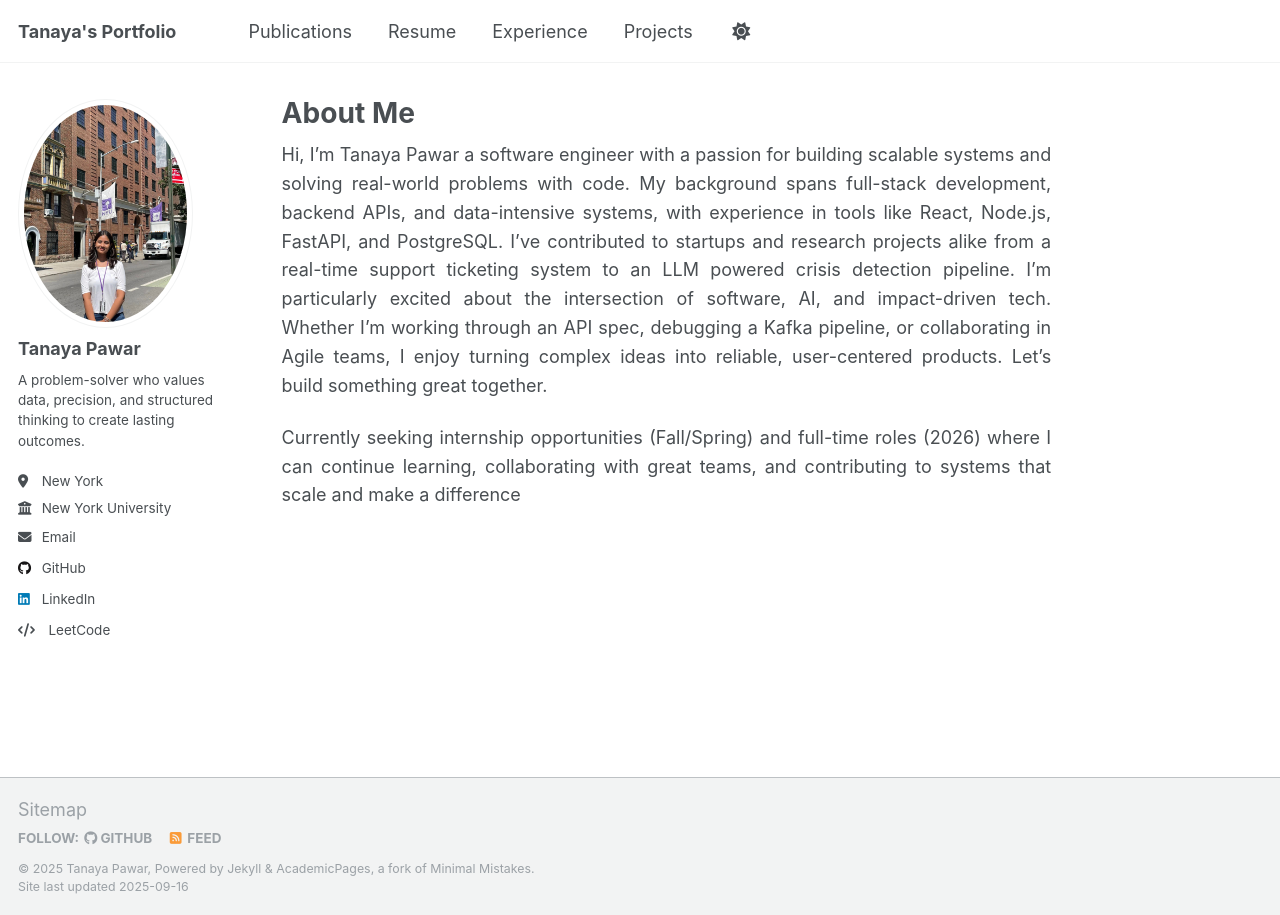
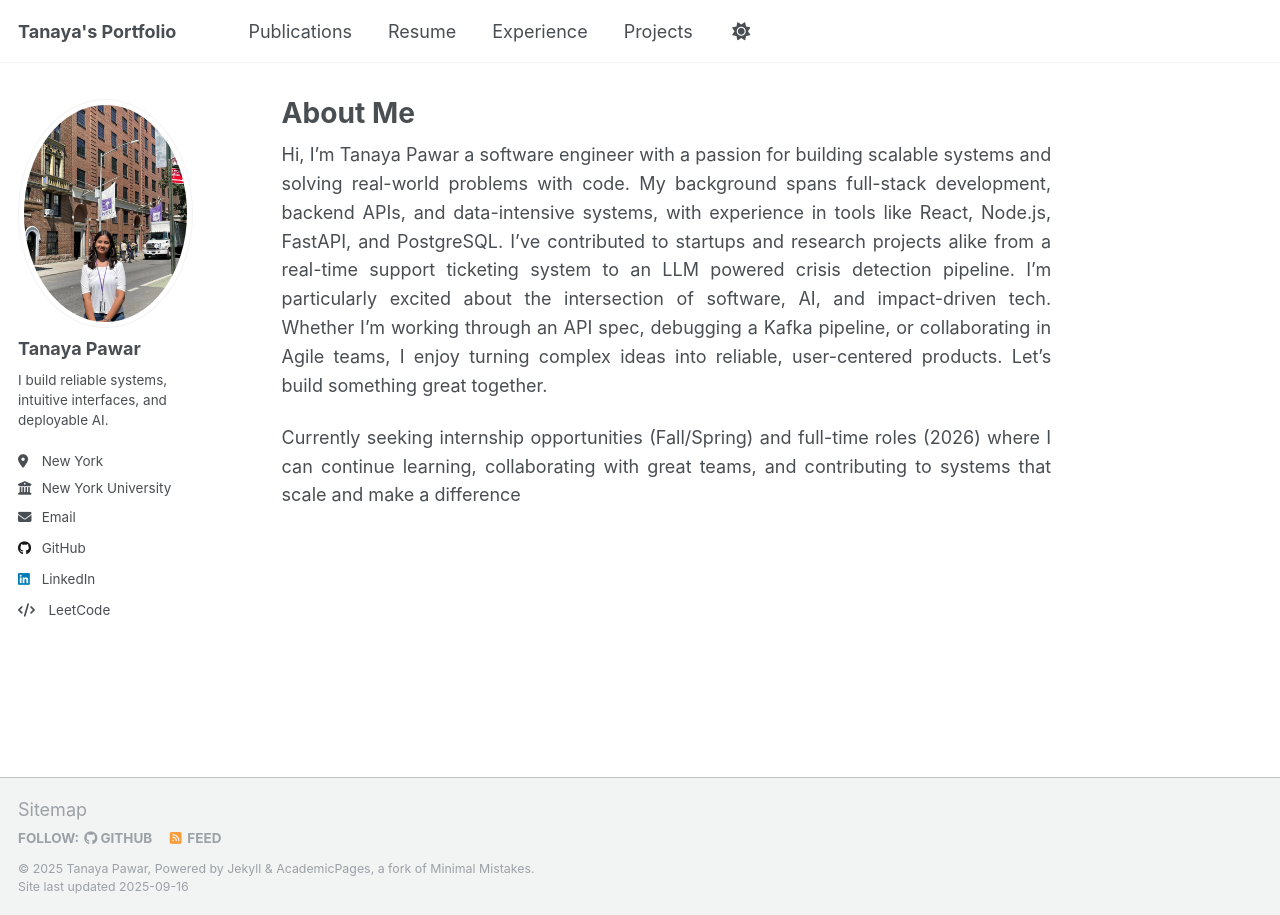
Before and after one commit to tanaya09/tanaya09.github.io, a Jekyll site: the page built from _pages/about.md, in a window 1280 px wide. Built offline with Jekyll 4.4.1, drawn with Linux system fonts in a browser that asks for light colours.

Commit message:
Update _config.yml

```diff
--- a/_config.yml
+++ b/_config.yml
@@ -25,7 +25,7 @@ author:
   avatar           : "profile.jpeg"
   name             : "Tanaya Pawar"
   pronouns         : # example: "she/her"
-  bio              : "A problem-solver who values data, precision, and structured thinking to create lasting outcomes."
+  bio              : "I build reliable systems, intuitive interfaces, and deployable AI."
   location         : "New York"
   employer         : "New York University"
   uri              : # URL
```
